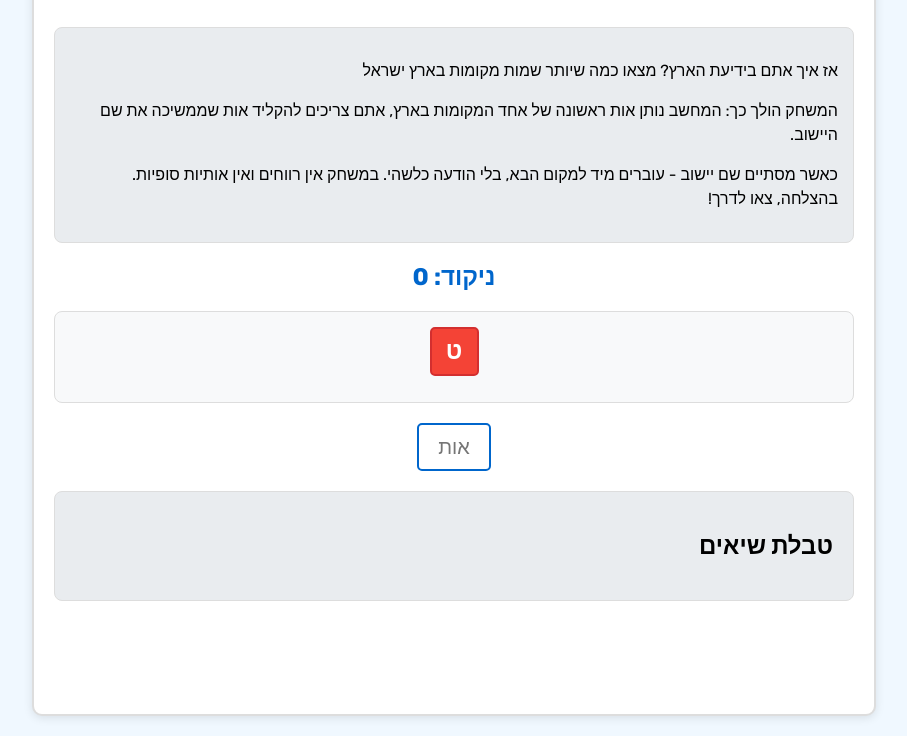
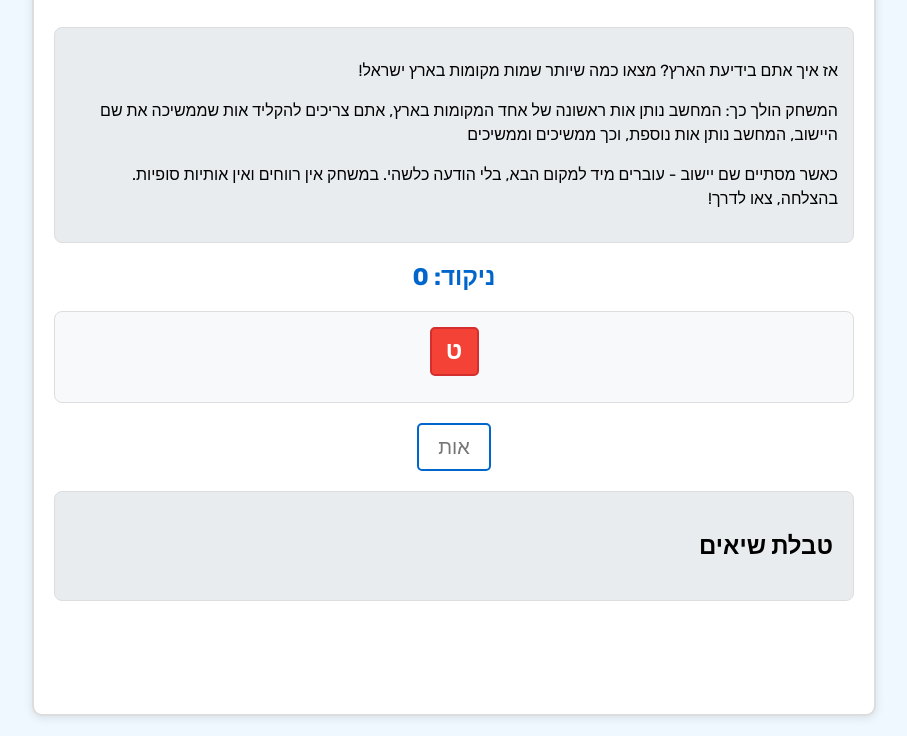
Before and after one commit to yetsion77/israel-geography-quiz, a website: page bor_vaam/index.html in a window 1280 px wide. Shown: the part 104-840 px from the top of the page, without its empty margins (186-1093 px from the left). Drawn offline with Linux system fonts and the light colour scheme; no server answers.

Commit message:
index.html

```diff
--- a/bor_vaam/index.html
+++ b/bor_vaam/index.html
@@ -244,8 +244,8 @@
     <div id="game-container">
         <h1>בור ועם הארץ בידיעת הארץ</h1>
         <div class="instructions">
-            <p>אז איך אתם בידיעת הארץ? מצאו כמה שיותר שמות מקומות בארץ ישראל</p>
-            <p>המשחק הולך כך: המחשב נותן אות ראשונה של אחד המקומות בארץ, אתם צריכים להקליד אות שממשיכה את שם היישוב.</p>
+            <p>אז איך אתם בידיעת הארץ? מצאו כמה שיותר שמות מקומות בארץ ישראל!</p>
+            <p>המשחק הולך כך: המחשב נותן אות ראשונה של אחד המקומות בארץ, אתם צריכים להקליד אות שממשיכה את שם היישוב, המחשב נותן אות נוספת, וכך ממשיכים וממשיכים</p>
             <p>כאשר מסתיים שם יישוב - עוברים מיד למקום הבא, בלי הודעה כלשהי. במשחק אין רווחים ואין אותיות סופיות. בהצלחה, צאו לדרך!</p>
 
         </div>
```
